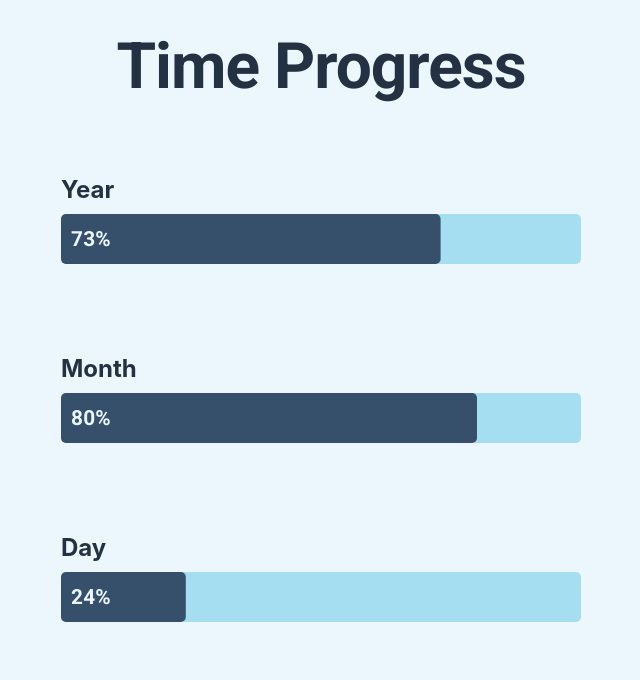
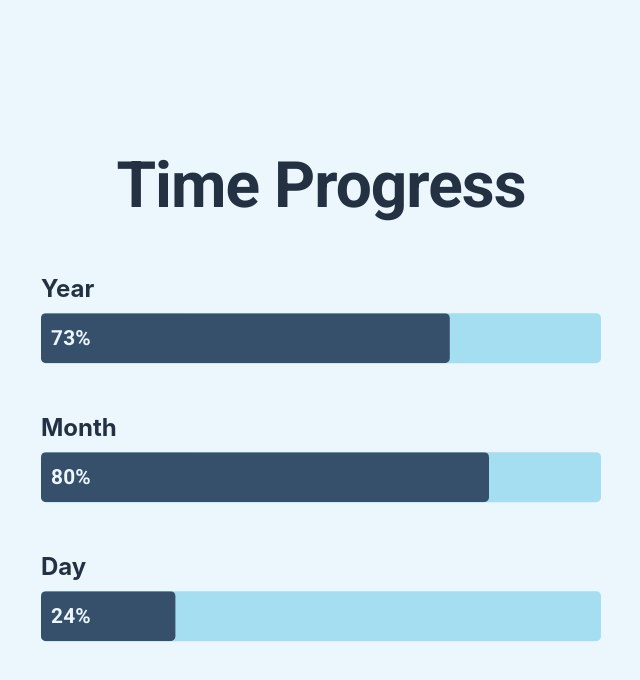
Before and after one commit to rmaruon/time-progress, a React (Create React App) app: page / in a window 1280 px wide. Shown: the top 680 px of the page, without its empty margins (319-959 px from the left). Built offline with nearby package versions, Linux system fonts and the light colour scheme.

Commit message:
update: adjust margins

```diff
--- a/src/App.tsx
+++ b/src/App.tsx
@@ -6,18 +6,21 @@ import { calcYearProgress, calcMonthProgress, calcDayProgress } from "./utils";
 const useStyles = makeStyles((theme) => ({
   root: {
     textAlign: "center",
-    maxWidth: "800px",
-    margin: "0 auto",
+    maxWidth: "600px",
+    position: "absolute",
+    top: "50%",
+    left: "50%",
+    transform: "translate(-50%, -50%)",
+    width: "90%",
   },
   header: {
     fontWeight: "bold",
     fontSize: "4rem",
-    padding: "30px",
+    padding: "20px",
     color: "#233142",
   },
   container: {
-    margin: "0 auto",
-    maxWidth: "600px",
+    marginTop: "10px",
   },
 }));
 
--- a/src/Progress.tsx
+++ b/src/Progress.tsx
@@ -4,7 +4,7 @@ import { LinearProgress, Typography } from "@material-ui/core";
 
 const useStyles = makeStyles((theme) => ({
   root: {
-    padding: "40px",
+    padding: "20px",
   },
   title: {
     fontSize: "1.5rem",
```
